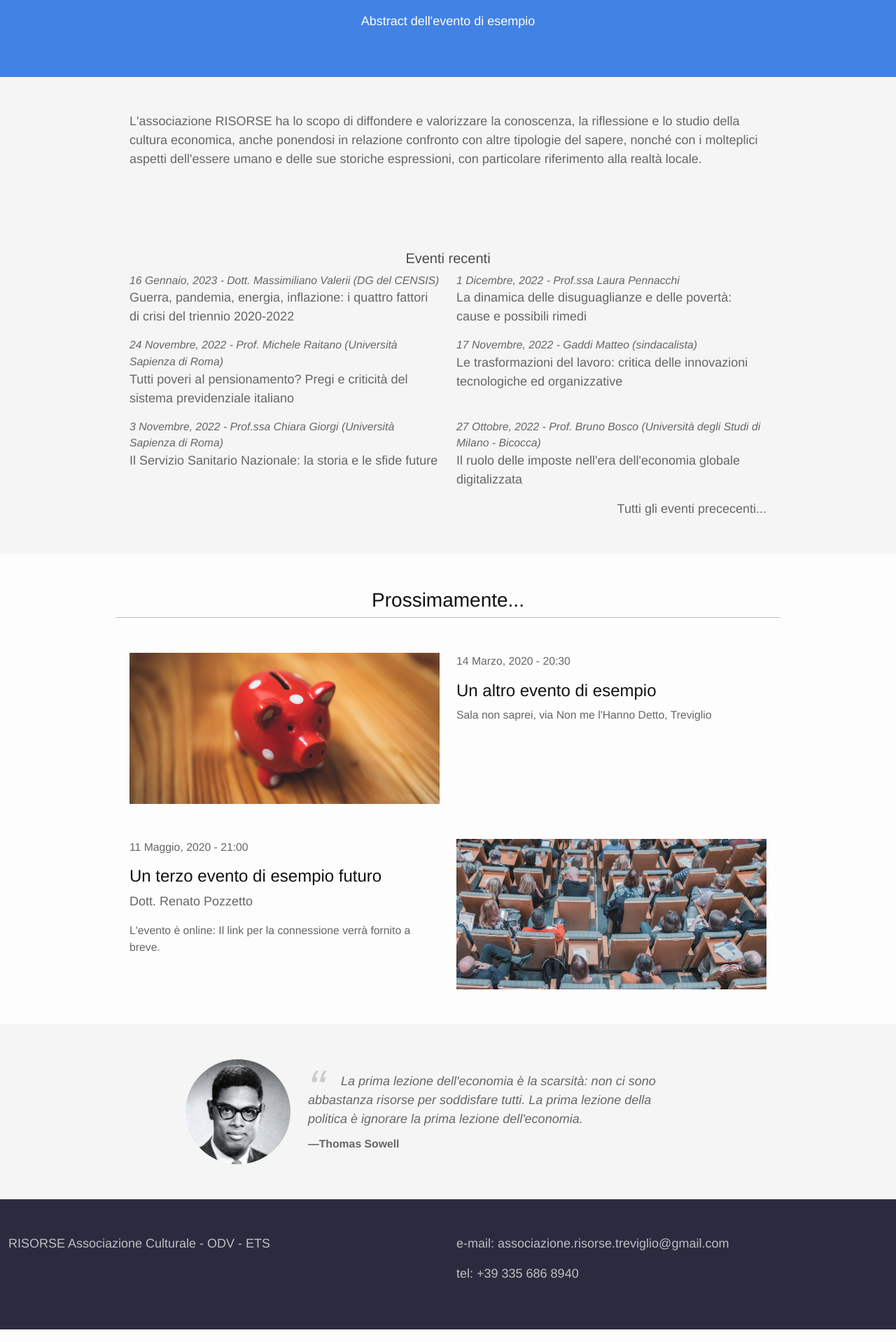
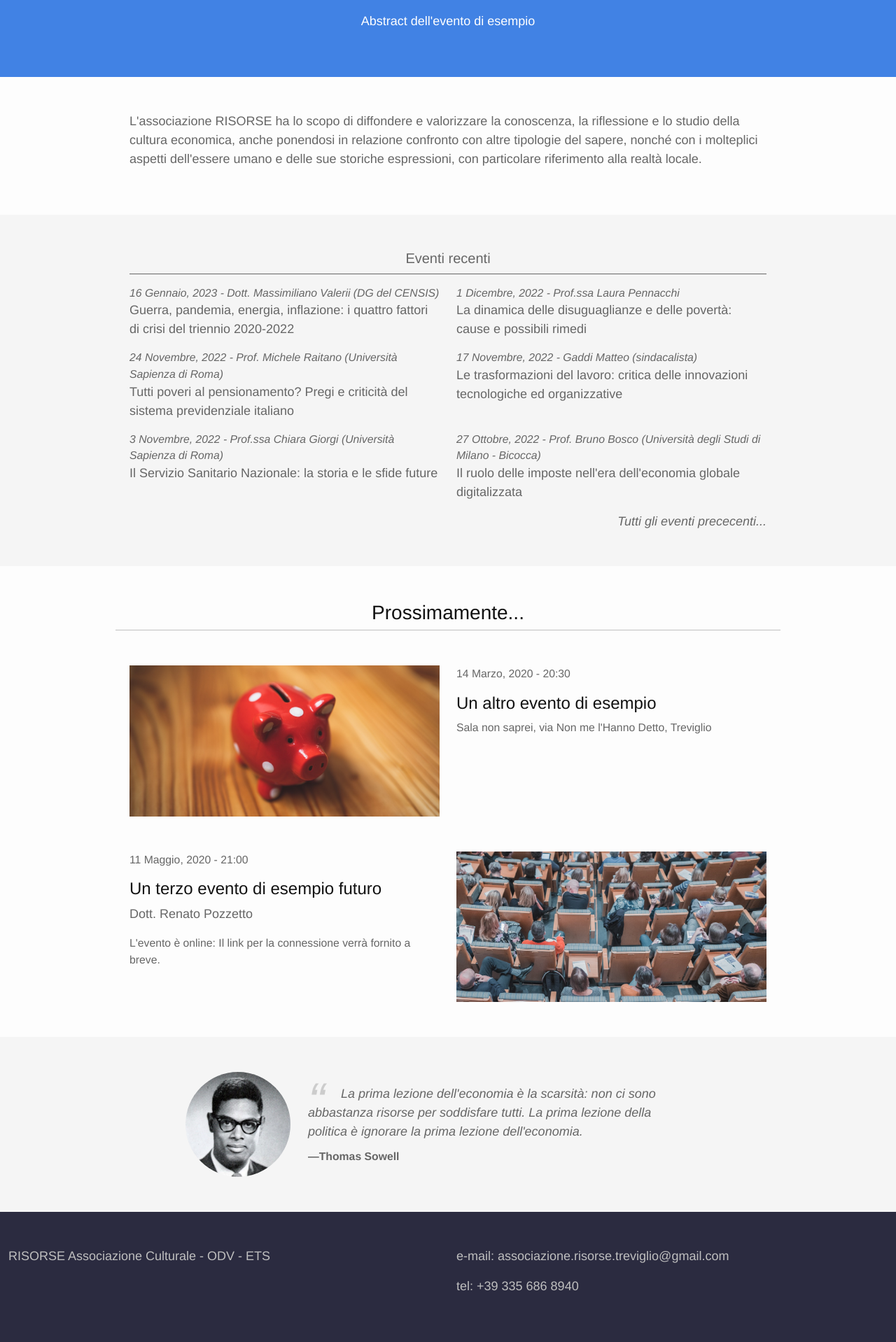
Before and after one commit to Risorse-Associazione-Culturale/risorse-associazione-culturale.github.io, a Jekyll site: the page built from index.html, in a window 1280 px wide. Shown: the part 942-2860 px from the top of the page at 70% size. Built offline with Jekyll 4.4.1, drawn with Linux system fonts in a browser that asks for light colours; nearby versions of some CDN libraries.

Commit message:
improve home layout

```diff
--- a/_sass/_layout.scss
+++ b/_sass/_layout.scss
@@ -123,13 +123,6 @@ p.metadata{
     font-size: $small-font-size;
 }
 
-.purpose{
-    background-color: #f5f5f5;
-
-    .purpose-block{
-    }
-}
-
 .recent-events{
     background-color: #f5f5f5;
 
@@ -142,7 +135,10 @@ p.metadata{
 
         h5{
             text-align: center;
-            color:rgb(75, 75, 75);
+            color: #666;
+            padding-bottom: 10px;
+            border-bottom: #666 1px solid;
+            margin-bottom: 15px;
         }
 
         .recent-event{
@@ -161,6 +157,7 @@ p.metadata{
 
         .all-past-events{
             text-align: right;
+            font-style: italic;
         }
     }
 }
```
